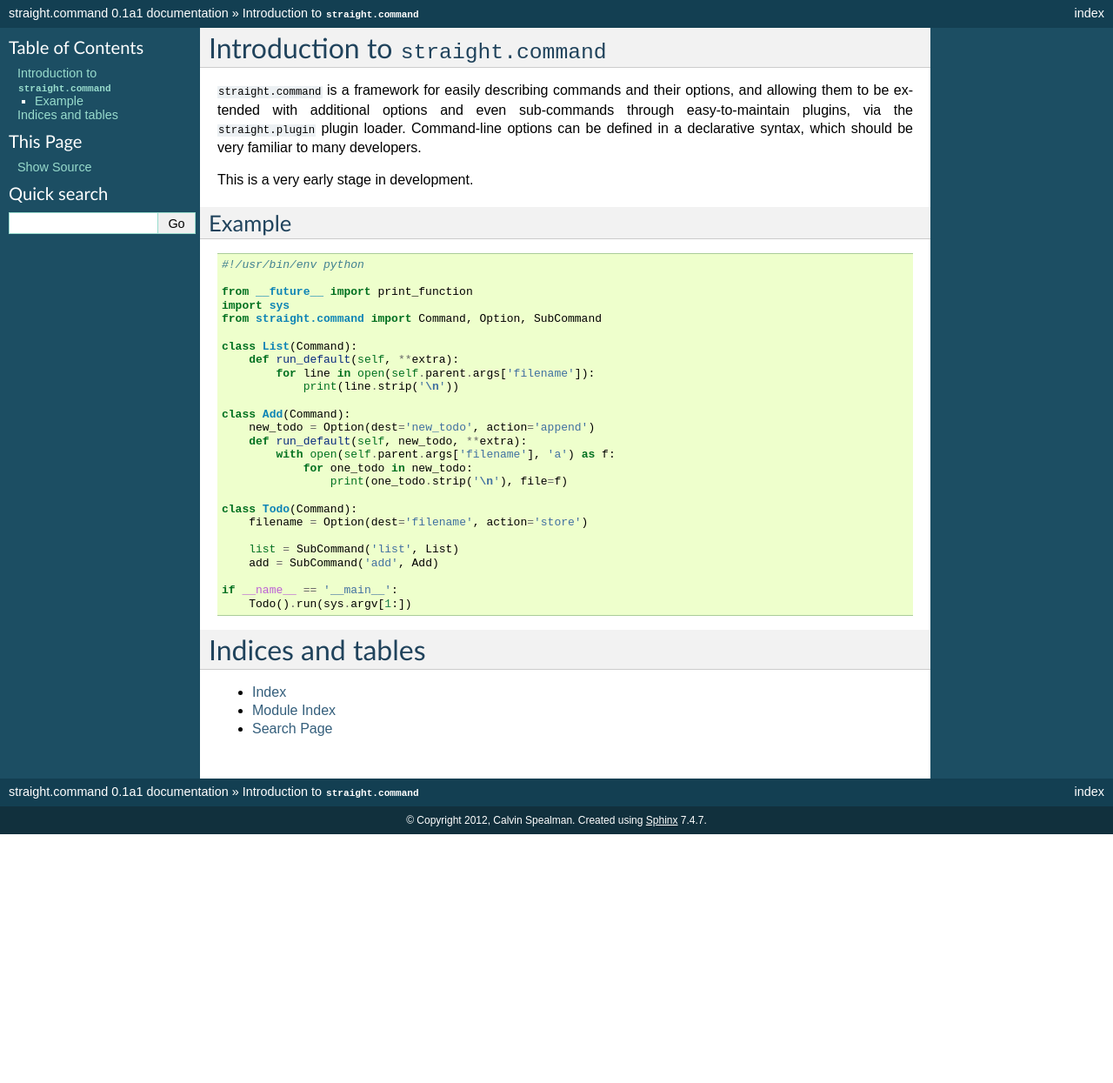
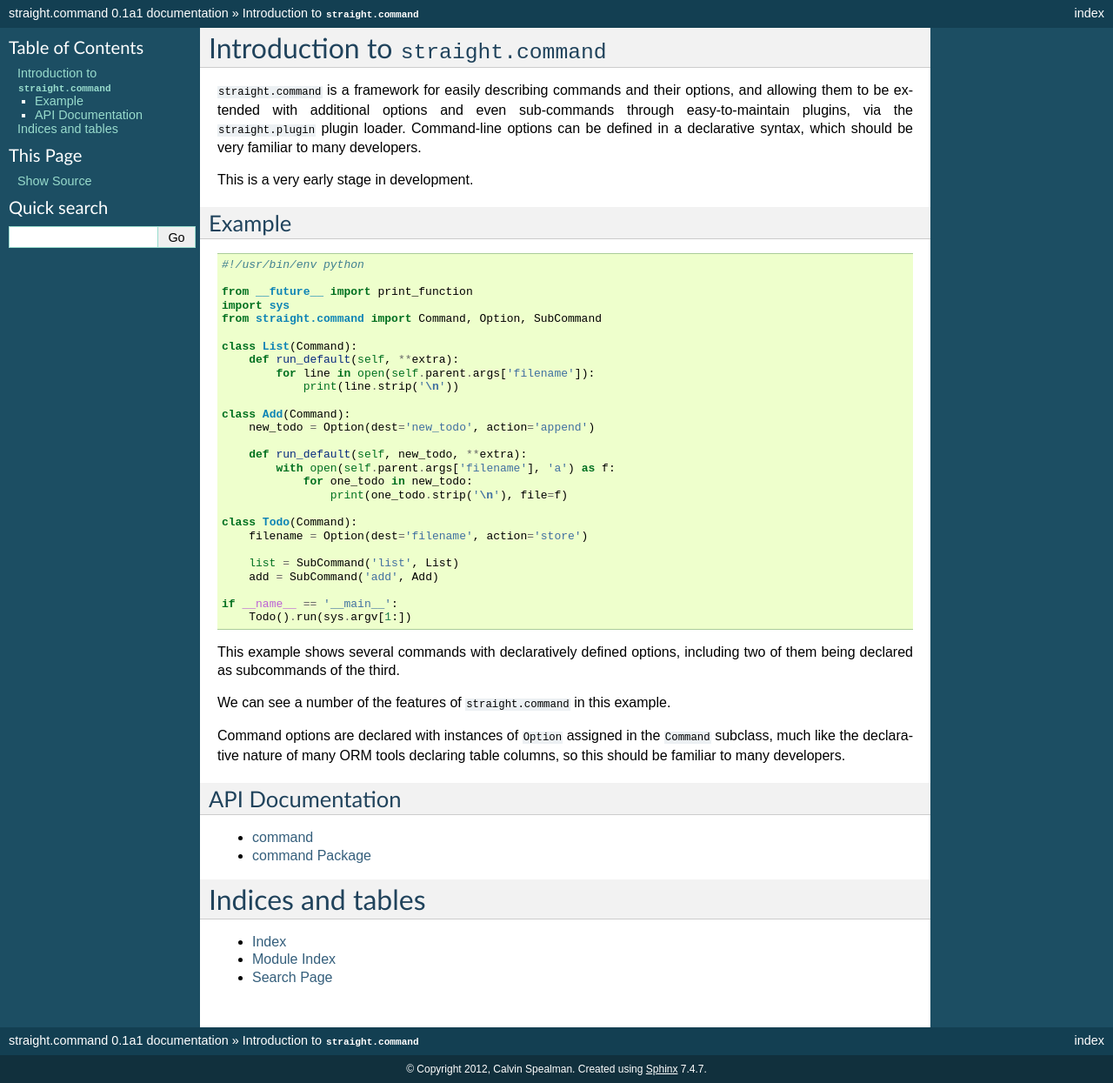
Before and after one commit to ironfroggy/straight.command, a Sphinx documentation site: the page built from docs/source/index.rst, in a window 1280 px wide. Shown: the whole page at 87% size. Built offline with Sphinx 7.4.7, drawn with Linux system fonts in a browser that asks for light colours; before the commit the page ends 959 px from its top, so only the background shows below that.

```diff
--- a/docs/source/index.rst
+++ b/docs/source/index.rst
@@ -33,6 +33,7 @@ Example
 
     class Add(Command):
         new_todo = Option(dest='new_todo', action='append')
+
         def run_default(self, new_todo, **extra):
             with open(self.parent.args['filename'], 'a') as f:
                 for one_todo in new_todo:
@@ -48,6 +49,21 @@ Example
         Todo().run(sys.argv[1:])
 
 
+This example shows several commands with declaratively defined options,
+including two of them being declared as subcommands of the third.
+
+We can see a number of the features of ``straight.command`` in this example.
+
+Command options are declared with instances of ``Option`` assigned in the
+``Command`` subclass, much like the declarative nature of many ORM tools
+declaring table columns, so this should be familiar to many developers.
+
+API Documentation
+-----------------
+
+* :doc:`modules`
+* :doc:`command`
+
 Indices and tables
 ==================
 
```
Also changed, not shown: docs/source/command.rst (added, +19 -0 lines), docs/source/modules.rst (added, +7 -0 lines), 3 other files.
